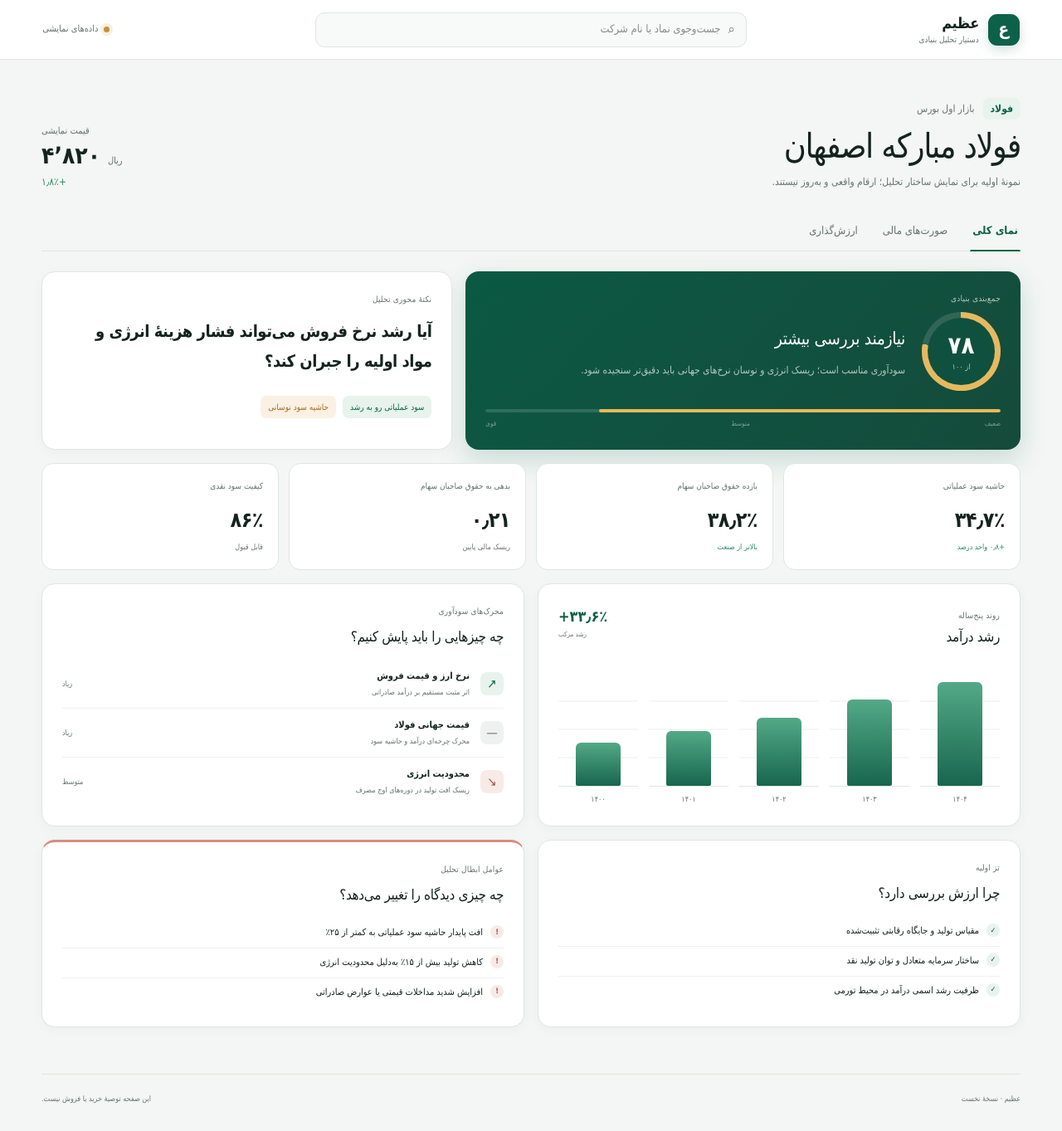
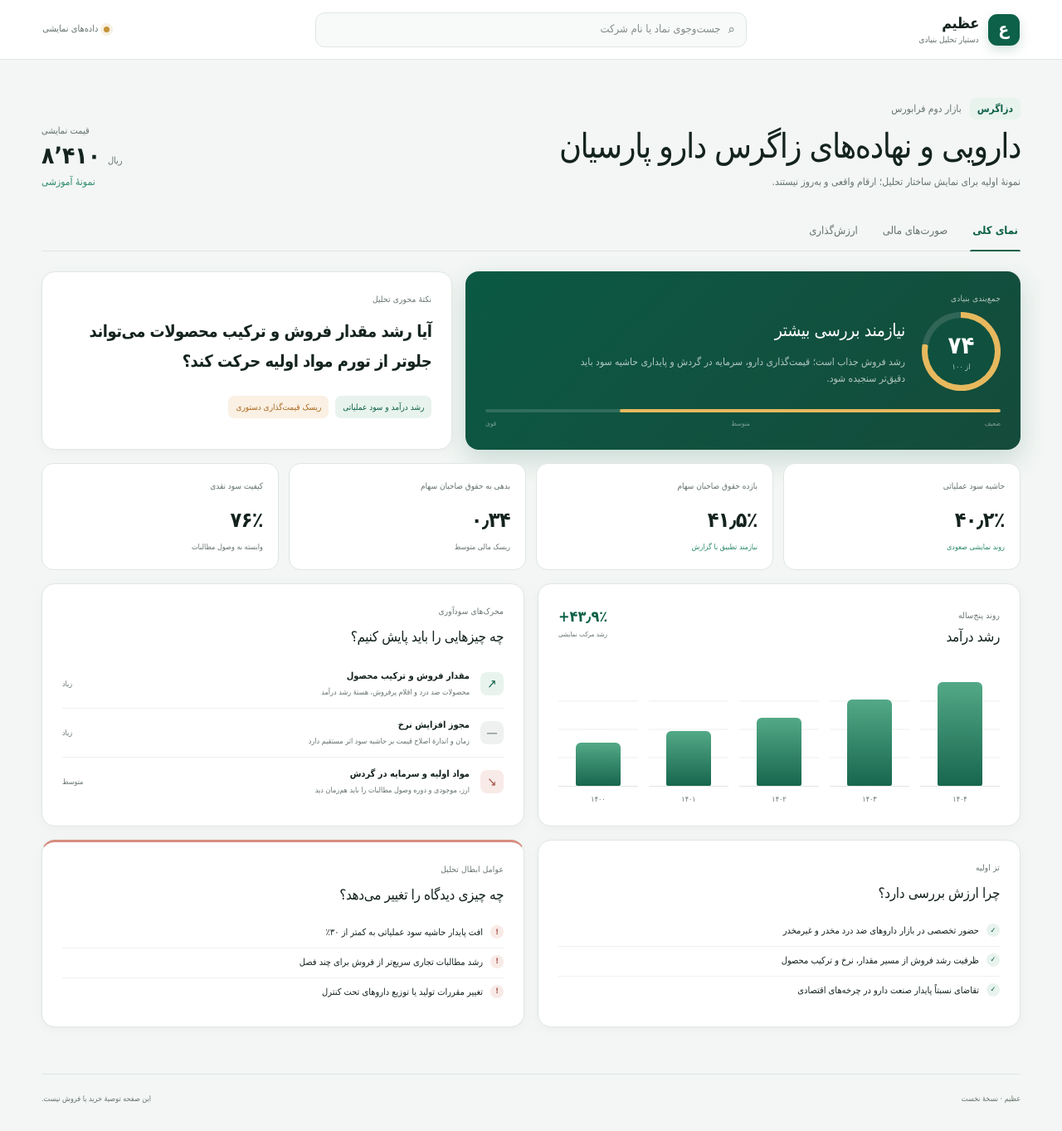
Before and after one commit to azimgorgin-cyber/azim-fundamental-analysis, a Next.js app: page / in a window 1280 px wide. Shown: the whole page at 83% size. Built offline with nearby package versions, Linux system fonts and the light colour scheme.

Commit message:
Replace demo company with Dezagros

```diff
--- a/app/page.tsx
+++ b/app/page.tsx
@@ -5,11 +5,11 @@
 type View = "overview" | "financials" | "valuation";
 
 const financialRows = [
-  { year: "۱۴۰۰", revenue: "۱۴۸٬۳۹۶", profit: "۱۰۸٬۹۷۴", margin: "۴۱٫۲٪", eps: "۱٬۷۶۵" },
-  { year: "۱۴۰۱", revenue: "۲۰۹٬۰۴۴", profit: "۹۱٬۲۳۸", margin: "۳۲٫۶٪", eps: "۱٬۳۶۴" },
-  { year: "۱۴۰۲", revenue: "۲۷۹٬۵۵۹", profit: "۱۲۱٬۴۰۲", margin: "۳۵٫۸٪", eps: "۱٬۵۴۲" },
-  { year: "۱۴۰۳", revenue: "۳۸۶٬۱۱۲", profit: "۱۴۷٬۸۸۰", margin: "۳۳٫۹٪", eps: "۱٬۷۹۶" },
-  { year: "۱۴۰۴*", revenue: "۴۷۲٬۶۰۰", profit: "۱۷۸٬۹۰۰", margin: "۳۴٫۷٪", eps: "۲٬۰۹۰" },
+  { year: "۱۴۰۰", revenue: "۷٬۸۵۰", profit: "۳٬۱۲۰", margin: "۳۱٫۸٪", eps: "۶۸۰" },
+  { year: "۱۴۰۱", revenue: "۱۱٬۴۲۰", profit: "۴٬۸۵۰", margin: "۳۴٫۲٪", eps: "۹۲۰" },
+  { year: "۱۴۰۲", revenue: "۱۶٬۹۸۰", profit: "۷٬۴۶۰", margin: "۳۶٫۵٪", eps: "۱٬۲۶۰" },
+  { year: "۱۴۰۳", revenue: "۲۵٬۳۰۰", profit: "۱۱٬۹۰۰", margin: "۳۹٫۴٪", eps: "۱٬۸۶۰" },
+  { year: "۱۴۰۴*", revenue: "۳۳٬۷۰۰", profit: "۱۵٬۷۰۰", margin: "۴۰٫۲٪", eps: "۲٬۱۵۰" },
 ];
 
 const chartBars = [38, 48, 60, 76, 92];
@@ -46,14 +46,14 @@
       <section className="workspace" id="top">
         <div className="company-heading">
           <div>
-            <div className="eyebrow"><span className="ticker">فولاد</span> بازار اول بورس</div>
-            <h1>فولاد مبارکه اصفهان</h1>
+            <div className="eyebrow"><span className="ticker">دزاگرس</span> بازار دوم فرابورس</div>
+            <h1>دارویی و نهاده‌های زاگرس دارو پارسیان</h1>
             <p>نمونهٔ اولیه برای نمایش ساختار تحلیل؛ ارقام واقعی و به‌روز نیستند.</p>
           </div>
           <div className="price-block">
             <small>قیمت نمایشی</small>
-            <strong><bdi>۴٬۸۲۰</bdi> <span>ریال</span></strong>
-            <em>+۱٫۸٪</em>
+            <strong><bdi>۸٬۴۱۰</bdi> <span>ریال</span></strong>
+            <em>نمونهٔ آموزشی</em>
           </div>
         </div>
 
@@ -89,38 +89,38 @@
         <article className="score-card panel">
           <div className="panel-label">جمع‌بندی بنیادی</div>
           <div className="score-row">
-            <div className="score-ring"><strong>۷۸</strong><span>از ۱۰۰</span></div>
+            <div className="score-ring"><strong>۷۴</strong><span>از ۱۰۰</span></div>
             <div>
               <h2>نیازمند بررسی بیشتر</h2>
-              <p>سودآوری مناسب است؛ ریسک انرژی و نوسان نرخ‌های جهانی باید دقیق‌تر سنجیده شود.</p>
+              <p>رشد فروش جذاب است؛ قیمت‌گذاری دارو، سرمایه در گردش و پایداری حاشیه سود باید دقیق‌تر سنجیده شود.</p>
             </div>
           </div>
-          <div className="score-scale" aria-label="امتیاز ۷۸ از ۱۰۰"><span /></div>
+          <div className="score-scale" aria-label="امتیاز ۷۴ از ۱۰۰"><span style={{ width: "74%" }} /></div>
           <div className="score-legend"><span>ضعیف</span><span>متوسط</span><span>قوی</span></div>
         </article>
 
         <article className="thesis-card panel">
           <div className="panel-label">نکتهٔ محوری تحلیل</div>
-          <blockquote>آیا رشد نرخ فروش می‌تواند فشار هزینهٔ انرژی و مواد اولیه را جبران کند؟</blockquote>
+          <blockquote>آیا رشد مقدار فروش و ترکیب محصولات می‌تواند جلوتر از تورم مواد اولیه حرکت کند؟</blockquote>
           <div className="signal-row">
-            <span className="positive">سود عملیاتی رو به رشد</span>
-            <span className="warning">حاشیه سود نوسانی</span>
+            <span className="positive">رشد درآمد و سود عملیاتی</span>
+            <span className="warning">ریسک قیمت‌گذاری دستوری</span>
           </div>
         </article>
       </section>
 
       <section className="metrics" aria-label="شاخص‌های کلیدی">
-        <Metric label="حاشیه سود عملیاتی" value="۳۴٫۷٪" note="+۰٫۸ واحد درصد" tone="positive" />
-        <Metric label="بازده حقوق صاحبان سهام" value="۳۸٫۲٪" note="بالاتر از صنعت" tone="positive" />
-        <Metric label="بدهی به حقوق صاحبان سهام" value="۰٫۲۱" note="ریسک مالی پایین" tone="neutral" />
-        <Metric label="کیفیت سود نقدی" value="۸۶٪" note="قابل قبول" tone="neutral" />
+        <Metric label="حاشیه سود عملیاتی" value="۴۰٫۲٪" note="روند نمایشی صعودی" tone="positive" />
+        <Metric label="بازده حقوق صاحبان سهام" value="۴۱٫۵٪" note="نیازمند تطبیق با گزارش" tone="positive" />
+        <Metric label="بدهی به حقوق صاحبان سهام" value="۰٫۳۴" note="ریسک مالی متوسط" tone="neutral" />
+        <Metric label="کیفیت سود نقدی" value="۷۶٪" note="وابسته به وصول مطالبات" tone="neutral" />
       </section>
 
       <section className="analysis-grid">
         <article className="panel chart-panel">
           <div className="panel-head">
             <div><span className="panel-label">روند پنج‌ساله</span><h2>رشد درآمد</h2></div>
-            <strong className="growth"><bdi>+۳۳٫۶٪</bdi><small>رشد مرکب</small></strong>
+            <strong className="growth"><bdi>+۴۳٫۹٪</bdi><small>رشد مرکب نمایشی</small></strong>
           </div>
           <div className="bar-chart" aria-label="نمودار رشد درآمد پنج ساله">
             {chartBars.map((height, index) => (
@@ -136,9 +136,9 @@
           <div className="panel-label">محرک‌های سودآوری</div>
           <h2>چه چیزهایی را باید پایش کنیم؟</h2>
           <ul className="driver-list">
-            <li><span className="driver-icon up">↗</span><div><strong>نرخ ارز و قیمت فروش</strong><small>اثر مثبت مستقیم بر درآمد صادراتی</small></div><bdi>زیاد</bdi></li>
-            <li><span className="driver-icon flat">—</span><div><strong>قیمت جهانی فولاد</strong><small>محرک چرخه‌ای درآمد و حاشیه سود</small></div><bdi>زیاد</bdi></li>
-            <li><span className="driver-icon down">↘</span><div><strong>محدودیت انرژی</strong><small>ریسک افت تولید در دوره‌های اوج مصرف</small></div><bdi>متوسط</bdi></li>
+            <li><span className="driver-icon up">↗</span><div><strong>مقدار فروش و ترکیب محصول</strong><small>محصولات ضد درد و اقلام پرفروش، هستهٔ رشد درآمد</small></div><bdi>زیاد</bdi></li>
+            <li><span className="driver-icon flat">—</span><div><strong>مجوز افزایش نرخ</strong><small>زمان و اندازهٔ اصلاح قیمت بر حاشیه سود اثر مستقیم دارد</small></div><bdi>زیاد</bdi></li>
+            <li><span className="driver-icon down">↘</span><div><strong>مواد اولیه و سرمایه در گردش</strong><small>ارز، موجودی و دوره وصول مطالبات را باید هم‌زمان دید</small></div><bdi>متوسط</bdi></li>
           </ul>
         </article>
       </section>
@@ -148,18 +148,18 @@
           <div className="panel-label">تز اولیه</div>
           <h2>چرا ارزش بررسی دارد؟</h2>
           <ul className="check-list">
-            <li>مقیاس تولید و جایگاه رقابتی تثبیت‌شده</li>
-            <li>ساختار سرمایه متعادل و توان تولید نقد</li>
-            <li>ظرفیت رشد اسمی درآمد در محیط تورمی</li>
+            <li>حضور تخصصی در بازار داروهای ضد درد مخدر و غیرمخدر</li>
+            <li>ظرفیت رشد فروش از مسیر مقدار، نرخ و ترکیب محصول</li>
+            <li>تقاضای نسبتاً پایدار صنعت دارو در چرخه‌های اقتصادی</li>
           </ul>
         </article>
         <article className="panel risk-card">
           <div className="panel-label">عوامل ابطال تحلیل</div>
           <h2>چه چیزی دیدگاه را تغییر می‌دهد؟</h2>
           <ul className="risk-list">
-            <li>افت پایدار حاشیه سود عملیاتی به کمتر از ۲۵٪</li>
-            <li>کاهش تولید بیش از ۱۵٪ به‌دلیل محدودیت انرژی</li>
-            <li>افزایش شدید مداخلات قیمتی یا عوارض صادراتی</li>
+            <li>افت پایدار حاشیه سود عملیاتی به کمتر از ۳۰٪</li>
+            <li>رشد مطالبات تجاری سریع‌تر از فروش برای چند فصل</li>
+            <li>تغییر مقررات تولید یا توزیع داروهای تحت کنترل</li>
           </ul>
         </article>
       </section>
@@ -193,8 +193,8 @@
         </div>
       </section>
       <section className="analysis-grid">
-        <article className="panel"><div className="panel-label">کیفیت سود</div><h2>سود حسابداری چقدر نقدی است؟</h2><div className="quality-meter"><span style={{ width: "86%" }} /></div><p className="support-copy">نسبت جریان نقد عملیاتی به سود خالص در محدودهٔ قابل قبول قرار دارد؛ تغییرات سرمایه در گردش همچنان باید پایش شود.</p></article>
-        <article className="panel"><div className="panel-label">ساختار مالی</div><h2>ترازنامه کم‌ریسک</h2><div className="balance-pairs"><span><small>بدهی خالص</small><strong>۱۲٫۴ همت</strong></span><span><small>پوشش بهره</small><strong>۸٫۶ برابر</strong></span><span><small>نسبت جاری</small><strong>۱٫۷۴</strong></span></div></article>
+        <article className="panel"><div className="panel-label">کیفیت سود</div><h2>سود حسابداری چقدر نقدی است؟</h2><div className="quality-meter"><span style={{ width: "76%" }} /></div><p className="support-copy">نسبت جریان نقد عملیاتی به سود خالص در نمونهٔ نمایشی قابل قبول است؛ مطالبات از شرکت‌های پخش و موجودی مواد اولیه باید جداگانه پایش شوند.</p></article>
+        <article className="panel"><div className="panel-label">ساختار مالی</div><h2>سرمایه در گردش، محور اصلی</h2><div className="balance-pairs"><span><small>بدهی خالص</small><strong>۱٫۸ همت</strong></span><span><small>پوشش بهره</small><strong>۶٫۲ برابر</strong></span><span><small>نسبت جاری</small><strong>۱٫۵۸</strong></span></div></article>
       </section>
     </div>
   );
@@ -205,16 +205,16 @@
     <div className="view-content">
       <section className="valuation-hero panel">
         <div><span className="panel-label">دامنه ارزش‌گذاری نمایشی</span><h2>ارزش منصفانه بر پایهٔ دو روش</h2><p>میانگین وزنی P/E آینده‌نگر و جریان نقد تنزیل‌شده؛ بدون استفاده از دادهٔ زنده بازار.</p></div>
-        <div className="fair-value"><small>میانه ارزش منصفانه</small><strong>۵٬۶۴۰ <span>ریال</span></strong><em>۱۷٪ بالاتر از قیمت نمایشی</em></div>
+        <div className="fair-value"><small>میانه ارزش منصفانه</small><strong>۹٬۴۵۰ <span>ریال</span></strong><em>۱۲٪ بالاتر از قیمت نمایشی</em></div>
       </section>
       <section className="scenario-grid">
-        <Scenario title="بدبینانه" value="۳٬۹۸۰" note="افت تولید و فشار حاشیه سود" tone="bear" />
-        <Scenario title="پایه" value="۵٬۶۴۰" note="رشد متعادل فروش و ثبات حاشیه" tone="base" />
-        <Scenario title="خوش‌بینانه" value="۷٬۱۲۰" note="رشد نرخ فروش و رفع محدودیت انرژی" tone="bull" />
+        <Scenario title="بدبینانه" value="۶٬۹۰۰" note="تأخیر افزایش نرخ و رشد مطالبات" tone="bear" />
+        <Scenario title="پایه" value="۹٬۴۵۰" note="رشد متعادل فروش و ثبات حاشیه" tone="base" />
+        <Scenario title="خوش‌بینانه" value="۱۲٬۲۰۰" note="بهبود ترکیب محصول و کنترل سرمایه در گردش" tone="bull" />
       </section>
       <section className="analysis-grid">
-        <article className="panel method-card"><div className="panel-label">روش اول</div><h2>P/E آینده‌نگر</h2><div className="method-value"><strong>۵٫۸×</strong><span>ضریب هدف</span></div><p>مناسب برای مقایسه با تاریخچه شرکت و شرکت‌های هم‌گروه، مشروط به تعدیل سودهای غیرتکراری.</p></article>
-        <article className="panel method-card"><div className="panel-label">روش دوم</div><h2>جریان نقد تنزیل‌شده</h2><div className="method-value"><strong>۳۲٪</strong><span>نرخ تنزیل</span></div><p>برای سنجش ارزش اقتصادی بر پایهٔ جریان نقد، سرمایه‌گذاری و رشد بلندمدت استفاده می‌شود.</p></article>
+        <article className="panel method-card"><div className="panel-label">روش اول</div><h2>P/E آینده‌نگر</h2><div className="method-value"><strong>۵٫۲×</strong><span>ضریب هدف نمایشی</span></div><p>برای مقایسه با شرکت‌های دارویی هم‌گروه، پس از تعدیل سودهای غیرتکراری و یکسان‌سازی سال مالی.</p></article>
+        <article className="panel method-card"><div className="panel-label">روش دوم</div><h2>جریان نقد تنزیل‌شده</h2><div className="method-value"><strong>۳۴٪</strong><span>نرخ تنزیل نمایشی</span></div><p>ارزش اقتصادی را با تمرکز بر وصول مطالبات، موجودی مواد اولیه و سرمایه‌گذاری تولیدی می‌سنجد.</p></article>
       </section>
     </div>
   );
```
Also changed, not shown: 1 other file (tests, documents, lock files or other folders).
